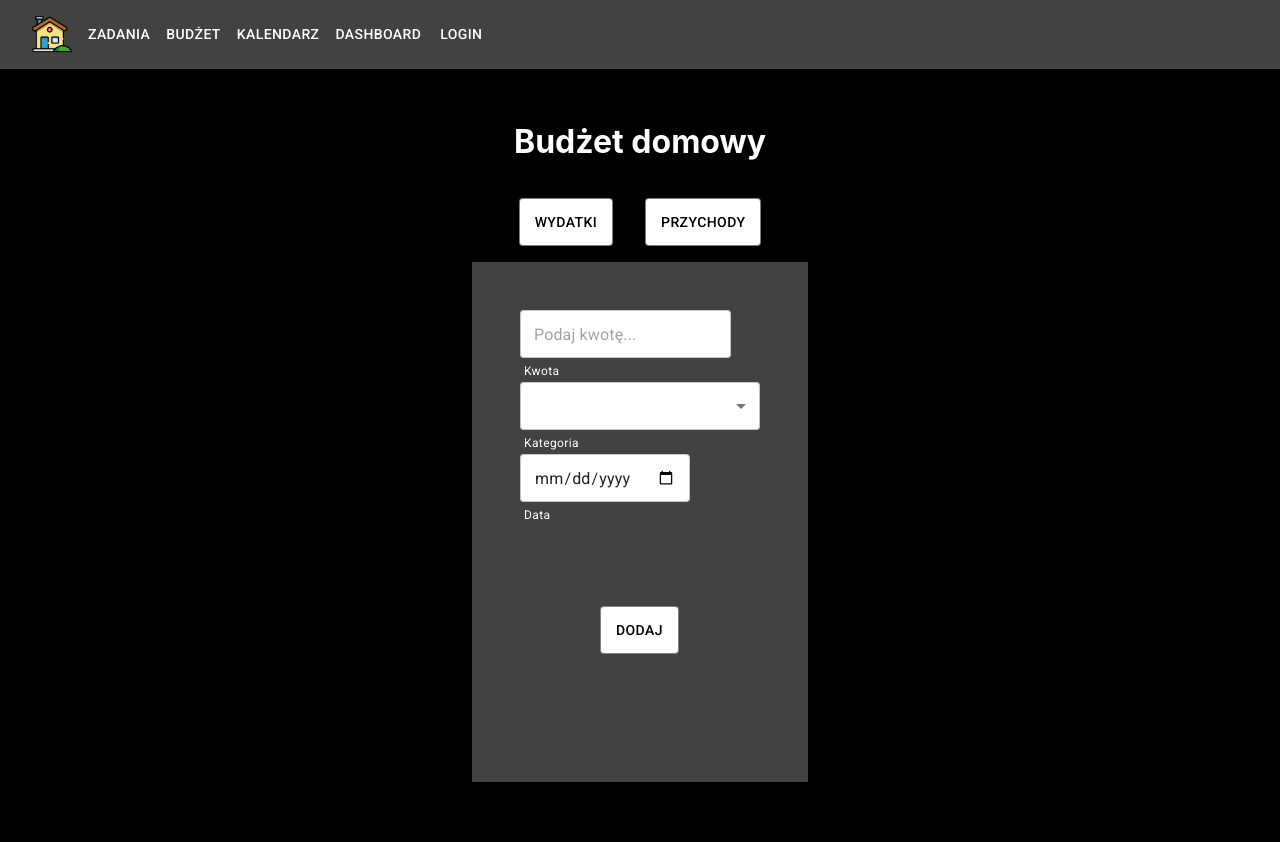
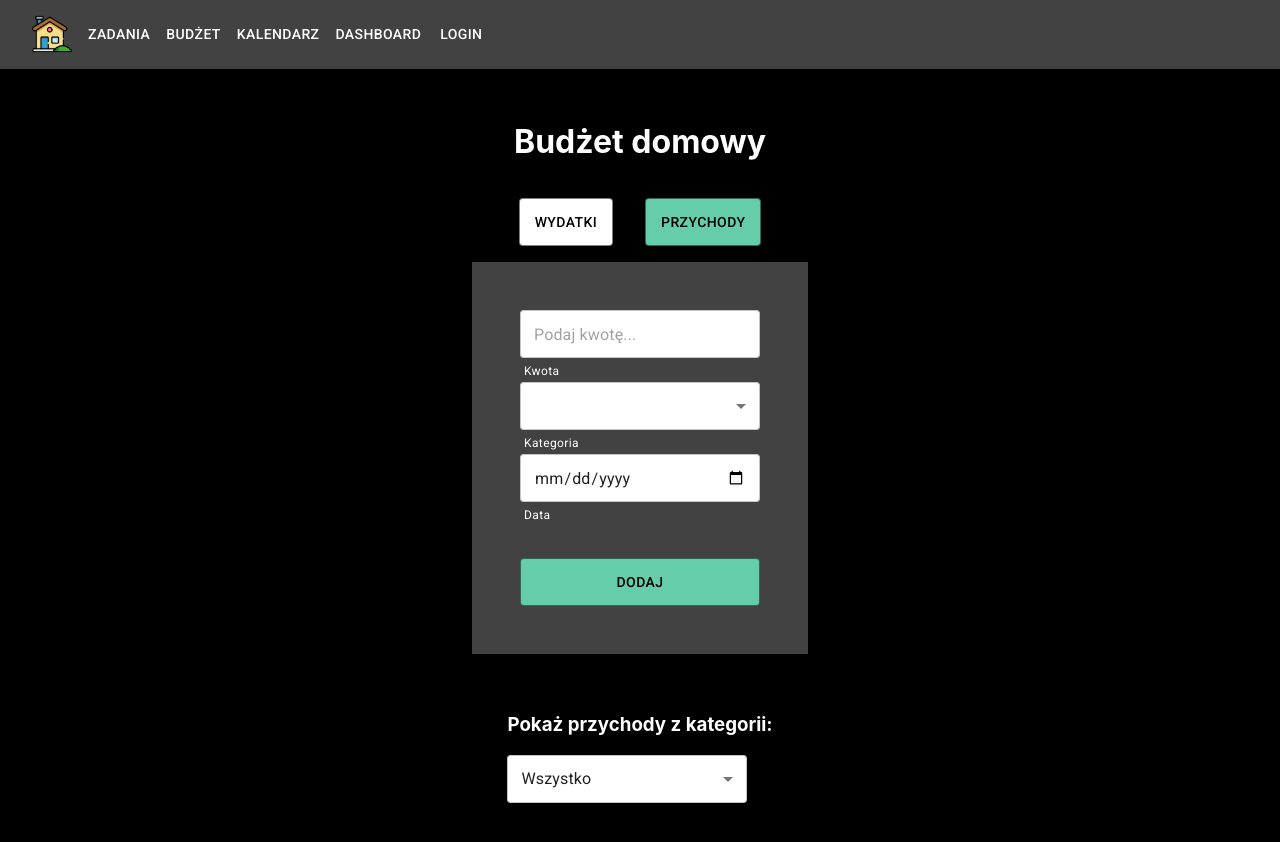
Before and after one commit to infoshareacademy/jfdzr5-pierwsza-linia-frontu, a React (Create React App) app: page /budget in a window 1280 px wide. Both pictures are taken after a click on the button "PRZYCHODY". Shown: the top 842 px of the page. Built offline with nearby package versions, Linux system fonts and the light colour scheme.

Commit message:
added incomes list,form, styling

```diff
--- a/src/components/Budget/Budget.js
+++ b/src/components/Budget/Budget.js
@@ -37,6 +37,7 @@ export const Budget = () => {
         "expenses"
     )
 
+
     const [expensesFilterValue, setExpensesFilterValue] = useState("Wszystko")
 
     const handleExpensesFilter = (event) => setExpensesFilterValue(event.target.value);
@@ -46,10 +47,28 @@ export const Budget = () => {
         return expensesFilterValue === "Wszystko" || element.category === expensesFilterValue
     })
 
+    const [incomesFilterValue, setIncomesFilterValue] = useState("Wszystko")
+
+    const handleIncomesFilter = (event) => setIncomesFilterValue(event.target.value);
+
+    const filterIncomes = incomes.filter(element => {
+
+        return incomesFilterValue === "Wszystko" || element.category === incomesFilterValue
+    })
+
+
+
     const handleExpensesDelete = (id) => {
         const filtered = expenses.filter((item) => item.id !== id)
         setExpenses(filtered)
     }
+
+    const handleIncomesDelete = (id) => {
+        const filtered = incomes.filter((item) => item.id !== id)
+        setIncomes(filtered)
+    }
+
+
 
     return (
         <PageWrapper>
@@ -62,7 +81,6 @@ export const Budget = () => {
                     sx={{
                         margin: "1rem",
                         height: "3rem",
-                        // tutaj warunek zaznaczenia buttona
                         backgroundColor: chosenMoneyOperations === 'expenses' ? theme.palette.primary.contrastText : 'white',
                         ":hover": { backgroundColor: theme.palette.primary.contrastText }
 
@@ -76,9 +94,8 @@ export const Budget = () => {
                     sx={{
                         margin: "1rem",
                         height: "3rem",
-                        // tutaj warunek zaznaczenia buttona
                         color: theme.palette.primary,
-                        backgroundColor: theme.palette.secondary.contrastText,
+                        backgroundColor: chosenMoneyOperations === 'incomes' ? theme.palette.primary.contrastText : 'white',
                         ":hover": { backgroundColor: theme.palette.primary.contrastText },
                     }}
                     onClick={() => setChosenMoneyOperations("incomes")}>
@@ -120,12 +137,33 @@ export const Budget = () => {
                 ) : (
                     <>
                         <BudgetFormIncomes onSubmit={handleIncomesSubmit} />
-                        <IncomesList incomes={incomes} />
+                        <ListContainer>
+                            <h3>Pokaż przychody z kategorii: </h3>
+
+                            <Select
+                                id="Category"
+                                value={incomesFilterValue}
+                                onChange={handleIncomesFilter}
+                                label="Category"
+                                sx={{
+                                    height: "3rem",
+                                    width: "15rem",
+                                    backgroundColor: theme.palette.secondary.contrastText,
+                                    ":hover": { backgroundColor: theme.palette.primary.contrastText }
+                                }}
+                            >
+                                <MenuItem value="Wszystko">Wszystko</MenuItem>
+                                <MenuItem value='Wynagrodzenie'>Wynagrodzenie</MenuItem>
+                                <MenuItem value='Inne'>Inne</MenuItem>
+
+                            </Select>
+                        </ListContainer>
+                        <IncomesList incomes={filterIncomes} onDelete={handleIncomesDelete} />
+
                     </>
                 )
             }
 
-            {/* className={`button incomes ${chosenMoneyOperations === "incomes" ? "chosen" : ""}`} */}
 
 
         </PageWrapper >
--- a/src/components/Budget/BudgetComponents/BudgetFormIncomes.js
+++ b/src/components/Budget/BudgetComponents/BudgetFormIncomes.js
@@ -1,12 +1,11 @@
 import React, { useState } from 'react';
-import { OutlinedInput, Input } from "@mui/material";
+import { OutlinedInput } from "@mui/material";
 import { Theme } from '../../../common/theme/theme';
 import { FormHelperText } from '@mui/material';
 import MenuItem from '@mui/material/MenuItem';
 import { Button } from "@mui/material";
 import Select from '@mui/material/Select';
 import { Box } from "@mui/material";
-import { InputLabel } from '@mui/material';
 
 
 
@@ -23,21 +22,25 @@ function BudgetFormIncomes(props) {
 
         props.onSubmit({
             id: Math.floor(Math.random() * 10000),
-            amount: parseInt(amountInput),
+            amount: parseFloat(amountInput),
             category: categoryInput,
             date: dateInput,
         })
-
+        setAmountInput('')
+        setCategoryInput('')
+        setDateInput('')
     }
     return <>
         <Box sx={{ padding: "3rem", backgroundColor: Theme.palette.secondary.main }}>
             <form className='budget-form' onSubmit={handleSubmit}>
                 <OutlinedInput
+                    required
                     type="number"
                     placeholder='Podaj kwotę...'
                     value={amountInput}
                     onChange={handleAmountChange}
                     sx={{
+                        width: "100%",
                         height: "3rem",
                         backgroundColor: Theme.palette.secondary.contrastText,
                         ":hover": { backgroundColor: Theme.palette.primary.contrastText }
@@ -47,10 +50,10 @@ function BudgetFormIncomes(props) {
 
 
                 <Select
+                    required
                     id="Category"
                     value={categoryInput}
                     onChange={handleCategoryChange}
-                    label="Category"
                     sx={{
                         height: "3rem",
                         width: "15rem",
@@ -67,10 +70,12 @@ function BudgetFormIncomes(props) {
 
 
                 <OutlinedInput
+                    required
                     type='date'
                     value={dateInput}
                     onChange={handleDateChange}
                     sx={{
+                        width: "100%",
                         height: "3rem",
                         backgroundColor: Theme.palette.secondary.contrastText,
                         ":hover": { backgroundColor: Theme.palette.primary.contrastText }
@@ -84,11 +89,11 @@ function BudgetFormIncomes(props) {
                     type="submit"
                     variant="outlined"
                     sx={{
-                        margin: "5rem",
+                        marginTop: "2rem",
+                        width: '100%',
                         height: "3rem",
                         color: Theme.palette.primary,
-                        backgroundColor: Theme.palette.secondary.contrastText,
-                        ":hover": { backgroundColor: Theme.palette.primary.contrastText },
+                        backgroundColor: Theme.palette.primary.contrastText,
                     }}
                 >Dodaj</Button>
 
--- a/src/components/Budget/BudgetComponents/ExpensesList.js
+++ b/src/components/Budget/BudgetComponents/ExpensesList.js
@@ -1,6 +1,5 @@
 import React from "react";
 import DeleteIcon from '@mui/icons-material/Delete';
-import { Container } from '@mui/material';
 import styled from 'styled-components';
 import { Theme } from "../../../common/theme/theme";
 import { useState } from 'react';
--- a/src/components/Budget/BudgetComponents/IncomesList.js
+++ b/src/components/Budget/BudgetComponents/IncomesList.js
@@ -1,29 +1,47 @@
 import React from "react";
 import DeleteIcon from '@mui/icons-material/Delete';
-import EditIcon from '@mui/icons-material/Edit';
+import styled from 'styled-components';
+import { Theme } from "../../../common/theme/theme";
 import List from '@mui/material/List';
 import ListItem from '@mui/material/ListItem';
 
+
+const NewIncomeContainer = styled.div`
+  display: flex;
+  min-height: 1rem;
+  margin: 10px;
+  padding: 10px;
+  background-color: grey;
+  color: ${Theme.palette.secondary.contrastText};
+  `;
+
+const ListItemElement = styled.span`
+padding: 10px;
+`
+
+
+
 function IncomesList(props) {
+
     return (
         <div className="income-container">
-            <ul className="income-list">
             <List>
                 {
                     props.incomes.map((income) => {
-                            return (
+                        return <NewIncomeContainer>
+
                             <ListItem className="incomes" key={income.id}>
-                                    <span className="income-amount">{income.amount} zł</span>
-                                    <span className="income-category">{income.category}</span>
-                                    <span className="income-date">{income.date}</span>
-                                    <EditIcon />
-                                    <DeleteIcon />
+                                <ListItemElement>{income.amount} zł</ListItemElement>
+                                <ListItemElement>{income.category}</ListItemElement>
+                                <ListItemElement>{income.date}</ListItemElement>
+
+                                <DeleteIcon onClick={() => props.onDelete(income.id)} />
                             </ListItem>
-                            )
+
+                        </NewIncomeContainer>
                     })
                 }
             </List>
-            </ul>
         </div>
     )
 }
```
Lines whose indentation alone changed are shown as unchanged.
